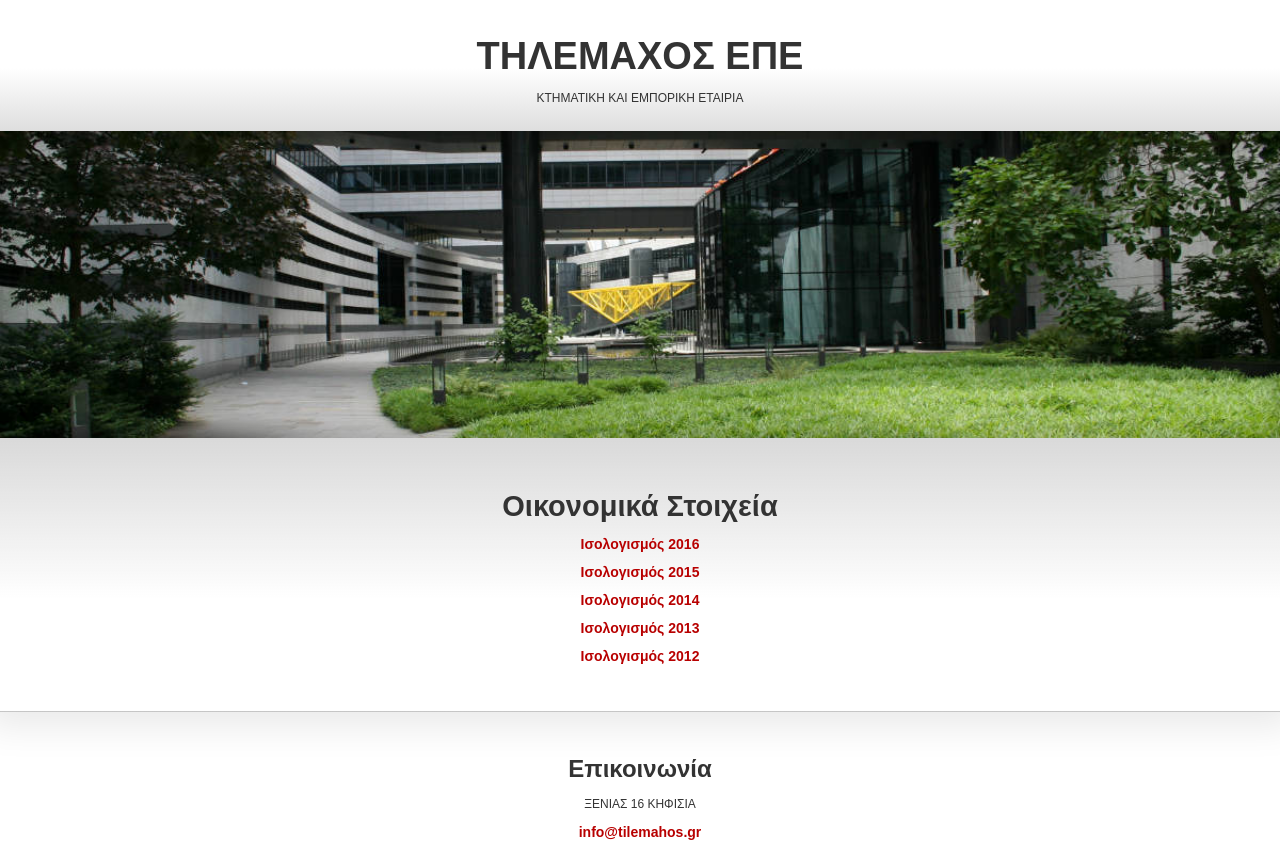
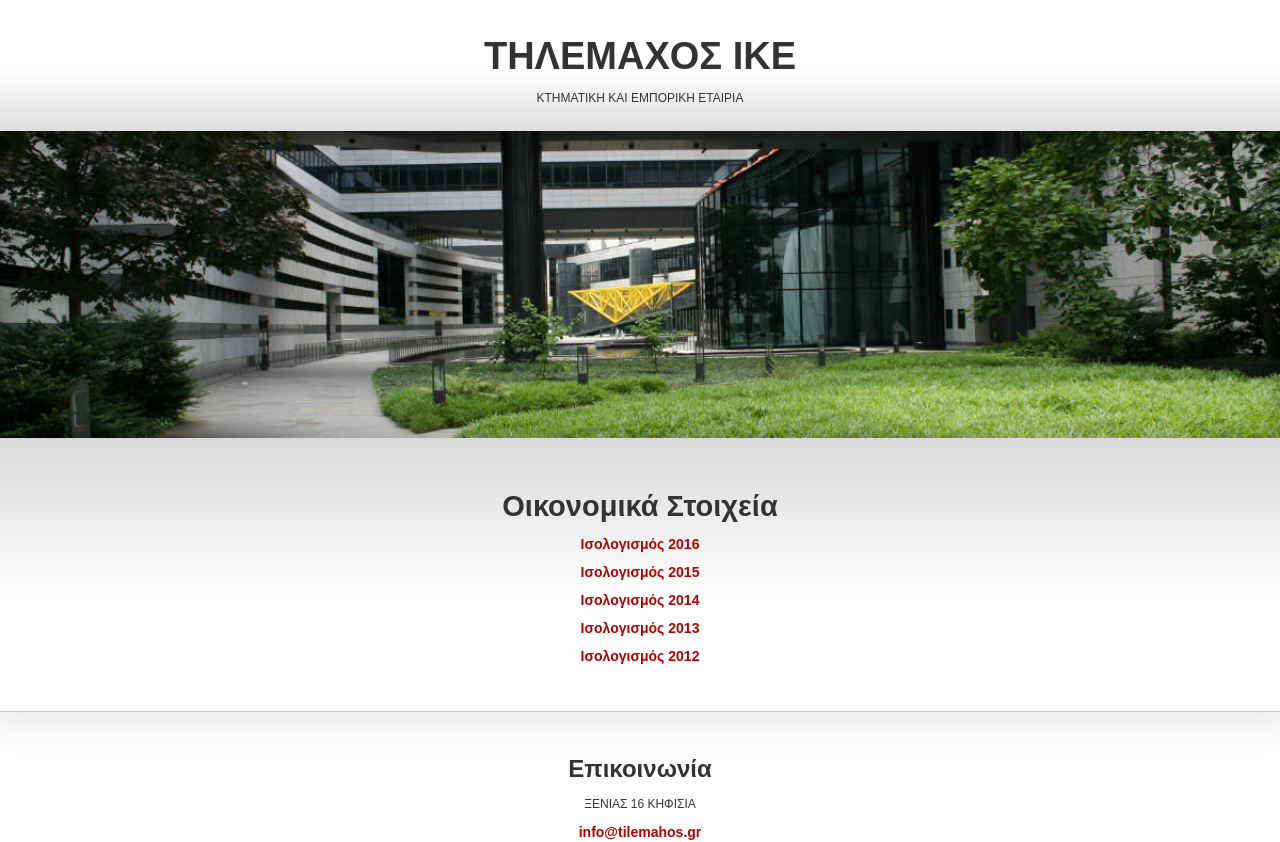
Before and after one commit to chiotis/tilemahos, a plain HTML site: page index.html in a window 1280 px wide. Drawn offline with Linux system fonts and the light colour scheme.

Commit message:
Update index.html

```diff
--- a/index.html
+++ b/index.html
@@ -12,7 +12,7 @@
   </head><body>
   <div class="header">
     <div class="w-container">
-      <h1 class="logo">ΤΗΛΕΜΑΧΟΣ ΕΠΕ</h1>
+      <h1 class="logo">ΤΗΛΕΜΑΧΟΣ ΙΚΕ</h1>
       <div class="tagline">ΚΤΗΜΑΤΙΚΗ ΚΑΙ ΕΜΠΟΡΙΚΗ ΕΤΑΙΡΙΑ</div>
     </div>
   </div>
```
